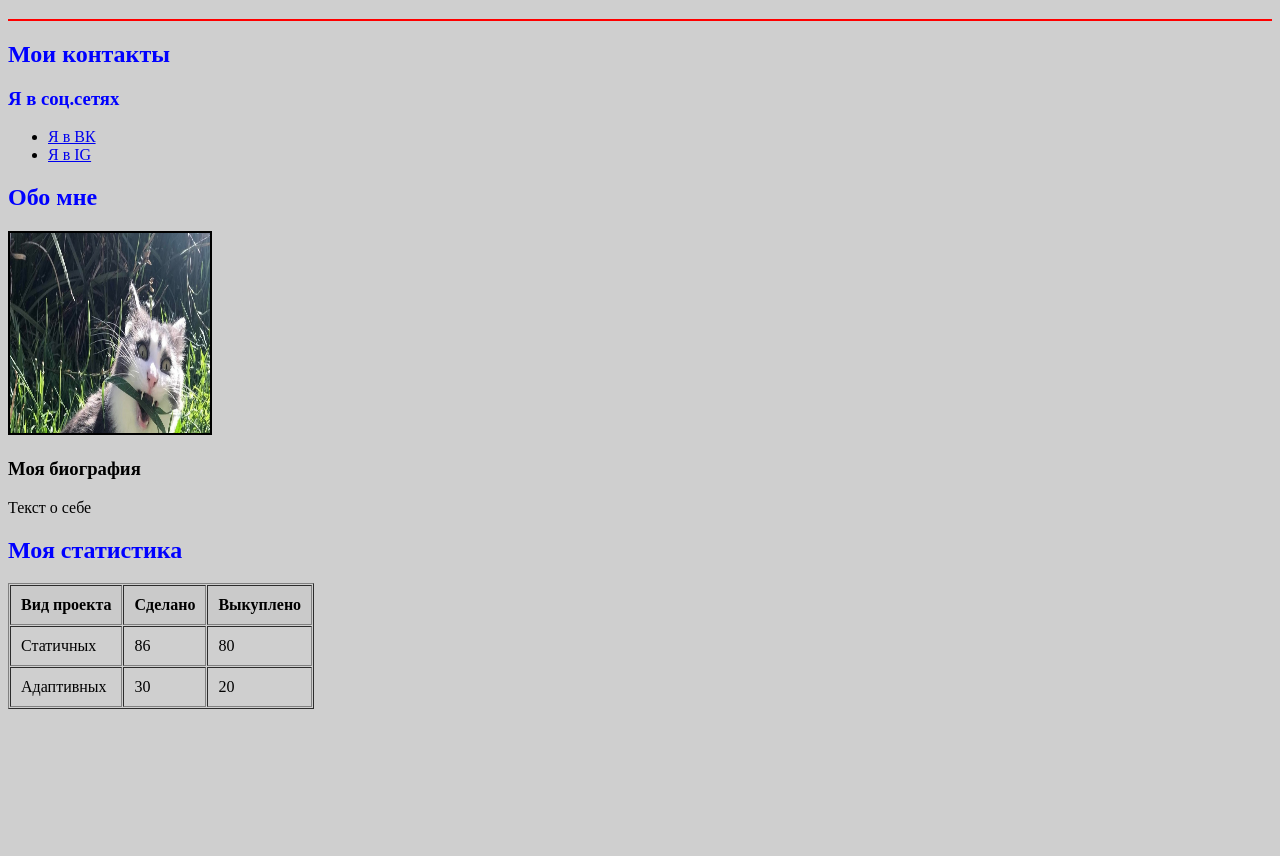
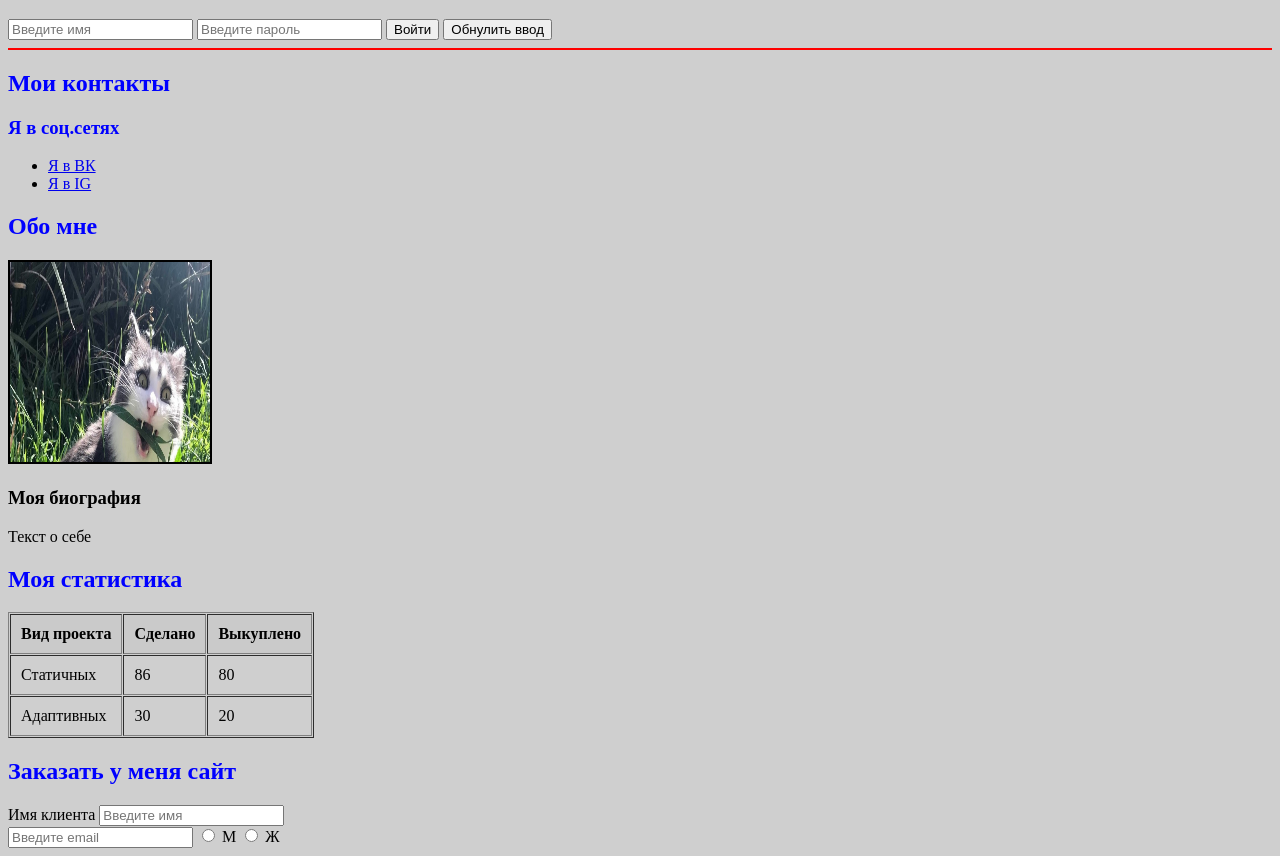
Before and after one commit to AlekseyLysenko90/firstprogect, a plain HTML site: page lesson7.html in a window 1280 px wide. Shown: the part 61-917 px from the top of the page. Before the commit the page ends 800 px from the top, so only its background shows below. Drawn offline with Linux system fonts and the light colour scheme.

Commit message:
Lesson 9 parth 1

```diff
--- a/lesson7.html
+++ b/lesson7.html
@@ -7,6 +7,12 @@
 </head>
 <body bgcolor="cfcfcf">
 <h1 align="center">Мой сайт портфолио</h1>
+<form action="auth.php" method="post">
+    <input type="text" name="name" id="name" placeholder="Введите имя">
+    <input type="password" name="pswrd" id="pswrd" placeholder="Введите пароль">
+    <input type="submit" id="submit" value="Войти">
+    <input type="reset" value="Обнулить ввод">
+</form>
 <hr color="red">
 <div>
     <h2 class="section-title">Мои контакты</h2>
@@ -50,5 +56,17 @@
         </tr>
     </table>
 </div>
+<div>
+    <h2 class="section-title">Заказать у меня сайт</h2>
+    <form action="order.php" method="post">
+        <div>
+            <label for="client_name">Имя клиента</label>
+                <input type="text" id="client_name" name="client_name" placeholder="Введите имя">
+        </div>
+        <input type="text" name="client_email" placeholder="Введите email">
+        <input type="radio" name="gender" value="mail"> М
+        <input type="radio" name="gender" value="femail"> Ж
+    </form>
+</div>
 </body>
 </html>
```
